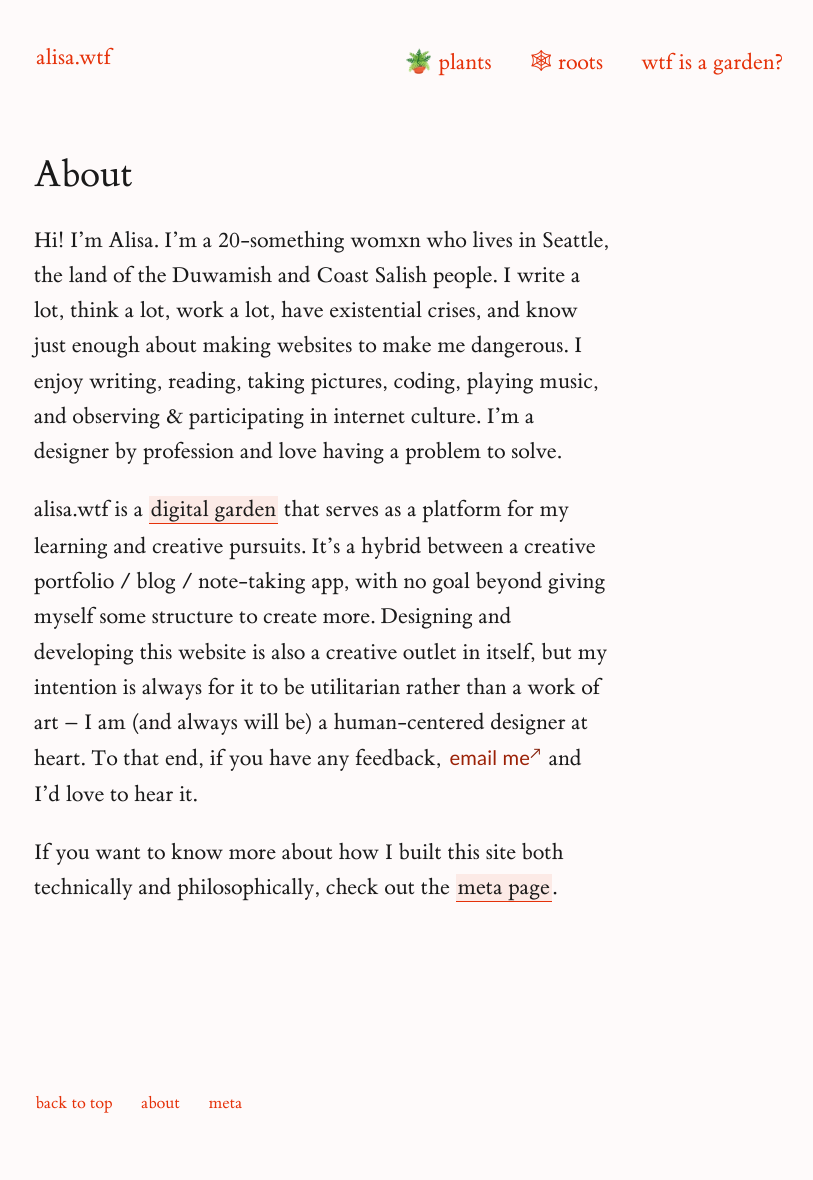
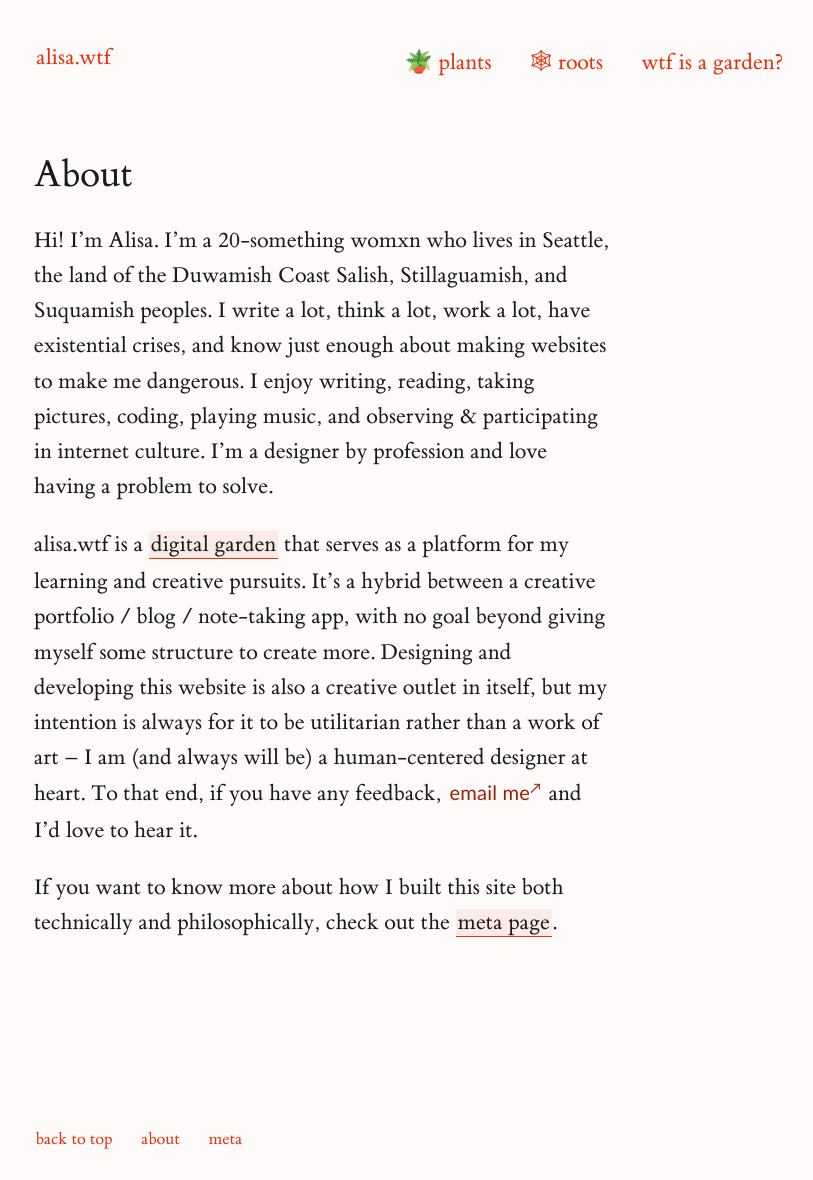
Before and after one commit to alisasgithub/alisa-digital-garden, a Jekyll site: the page built from _pages/about.md, in a window 1280 px wide. Shown: the whole page, without its empty margins (222-1035 px from the left). Built offline with Jekyll 4.4.1, drawn with Linux system fonts in a browser that asks for light colours; nearby versions of some CDN libraries; before the commit the page ends 1145 px from its top, so only the background shows below that.

Commit message:
updates land acknowledgement

```diff
--- a/_pages/about.md
+++ b/_pages/about.md
@@ -6,7 +6,7 @@ permalink: /about
 
 # About
 
-Hi! I'm Alisa. I'm a 20-something womxn who lives in Seattle, the land of the Duwamish and Coast Salish people. I write a lot, think a lot, work a lot, have existential crises, and know just enough about making websites to make me dangerous. I enjoy writing, reading, taking pictures, coding, playing music, and observing & participating in internet culture. I'm a designer by profession and love having a problem to solve.
+Hi! I'm Alisa. I'm a 20-something womxn who lives in Seattle, the land of the Duwamish Coast Salish, Stillaguamish, and Suquamish peoples. I write a lot, think a lot, work a lot, have existential crises, and know just enough about making websites to make me dangerous. I enjoy writing, reading, taking pictures, coding, playing music, and observing & participating in internet culture. I'm a designer by profession and love having a problem to solve.
 
 {{ site.title }} is a [[digital garden]] that serves as a platform for my learning and creative pursuits. It's a hybrid between a creative portfolio / blog / note-taking app, with no goal beyond giving myself some structure to create more. Designing and developing this website is also a creative outlet in itself, but my intention is always for it to be utilitarian rather than a work of art -- I am (and always will be) a human-centered designer at heart. To that end, if you have any feedback, [email me](mailto:hello@alisabacon.com) and I'd love to hear it.
 
--- a/docs/about.html
+++ b/docs/about.html
@@ -70,7 +70,7 @@
 <html><body>
 <h1 id="about">About</h1>
 
-<p>Hi! I’m Alisa. I’m a 20-something womxn who lives in Seattle, the land of the Duwamish and Coast Salish people. I write a lot, think a lot, work a lot, have existential crises, and know just enough about making websites to make me dangerous. I enjoy writing, reading, taking pictures, coding, playing music, and observing &amp; participating in internet culture. I’m a designer by profession and love having a problem to solve.</p>
+<p>Hi! I’m Alisa. I’m a 20-something womxn who lives in Seattle, the land of the Duwamish Coast Salish, Stillaguamish, and Suquamish peoples. I write a lot, think a lot, work a lot, have existential crises, and know just enough about making websites to make me dangerous. I enjoy writing, reading, taking pictures, coding, playing music, and observing &amp; participating in internet culture. I’m a designer by profession and love having a problem to solve.</p>
 
 <p>alisa.wtf is a <a class="internal-link" href="/digital-garden">digital garden</a> that serves as a platform for my learning and creative pursuits. It’s a hybrid between a creative portfolio / blog / note-taking app, with no goal beyond giving myself some structure to create more. Designing and developing this website is also a creative outlet in itself, but my intention is always for it to be utilitarian rather than a work of art – I am (and always will be) a human-centered designer at heart. To that end, if you have any feedback, <a href="mailto:hello@alisabacon.com" target="blank">email me</a> and I’d love to hear it.</p>
 
```
